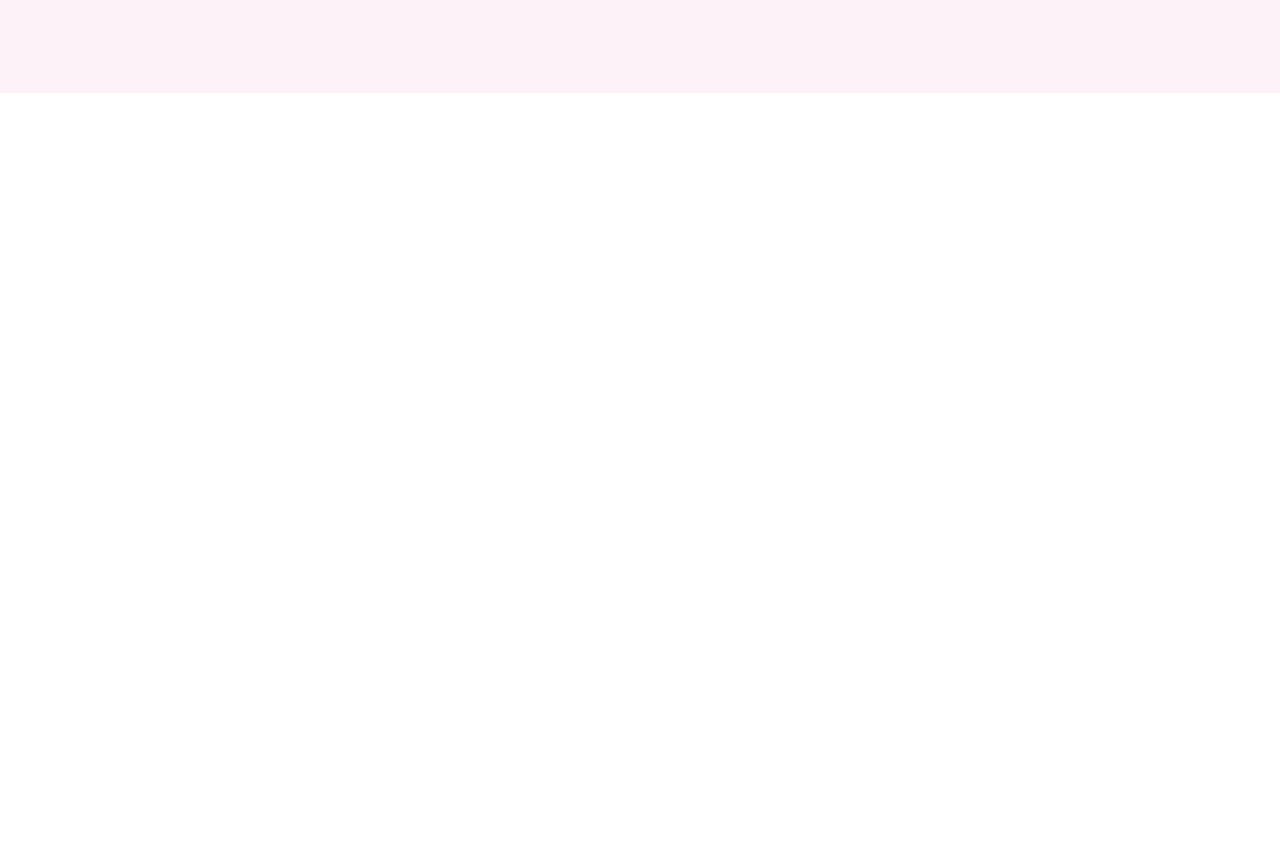
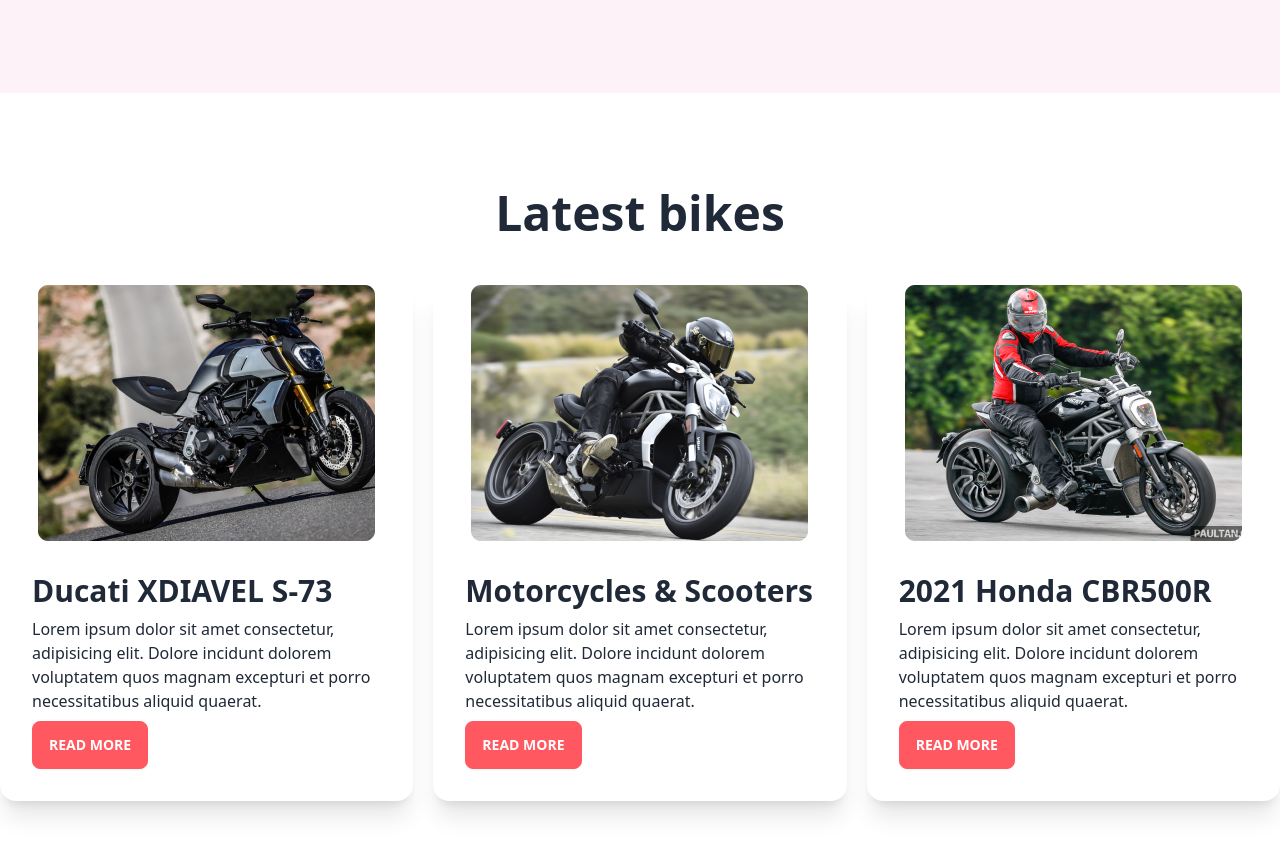
Before and after one commit to trishamoni99/biker-zone-with-DaisyUI, a plain HTML site: page index.html in a window 1280 px wide. Shown: the part 525-1380 px from the top of the page. Before the commit the page ends 800 px from the top, so only its background shows below. Drawn offline with nearby package versions, Linux system fonts and the light colour scheme.

Commit message:
added card section

```diff
--- a/index.html
+++ b/index.html
@@ -164,6 +164,59 @@
 
     </header>
     <main class="md:container md:mx-auto">
+       <!-- featured bike -->
+      <section>
+
+      </section>
+      <!-- latest bikes -->
+      <section class="my-24">
+        <h3 class="text-5xl  mb-12 font-semibold text-center">Latest bikes</h3>
+        <div class="grid gap-5 grid-cols-1 md:grid-cols-2 lg:grid-cols-3">
+          <!-- first card -->
+
+          <div class="card bg-base-100 shadow-xl">
+            <figure><img src="./images/others/latest1.png" alt="Shoes" /></figure>
+            <div class="card-body">
+              <h2 class="card-title text-3xl">Ducati XDIAVEL S-73</h2>
+              <p>Lorem ipsum dolor sit amet consectetur, adipisicing elit. Dolore incidunt dolorem voluptatem quos magnam excepturi et porro necessitatibus aliquid quaerat.</p>
+              <div class="card-actions ">
+                <button class="btn btn-error text-white uppercase">Read More</button>
+              </div>
+            </div>
+          </div>
+           <!-- second card -->
+
+           <div class="card bg-base-100 shadow-xl">
+            <figure><img src="./images/others/latest2.png" alt="Shoes" /></figure>
+            <div class="card-body">
+              <h2 class="card-title text-3xl">Motorcycles & Scooters</h2>
+              <p>Lorem ipsum dolor sit amet consectetur, adipisicing elit. Dolore incidunt dolorem voluptatem quos magnam excepturi et porro necessitatibus aliquid quaerat.</p>
+              <div class="card-actions ">
+                <button class="btn btn-error text-white uppercase">Read More</button>
+              </div>
+            </div>
+          </div>
+           <!-- third card -->
+
+           <div class="card bg-base-100 shadow-xl">
+            <figure><img src="./images/others/latest3.png" alt="Shoes" /></figure>
+            <div class="card-body">
+              <h2 class="card-title text-3xl">2021 Honda CBR500R</h2>
+              <p>Lorem ipsum dolor sit amet consectetur, adipisicing elit. Dolore incidunt dolorem voluptatem quos magnam excepturi et porro necessitatibus aliquid quaerat.</p>
+              <div class="card-actions ">
+                <button class="btn btn-error text-white uppercase">Read More</button>
+              </div>
+            </div>
+          </div>
+
+
+
+
+
+        </div>
+
+
+      </section>
 
     </main>
     <footer>
```
